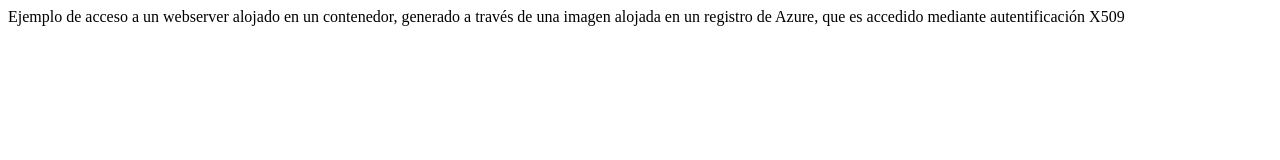
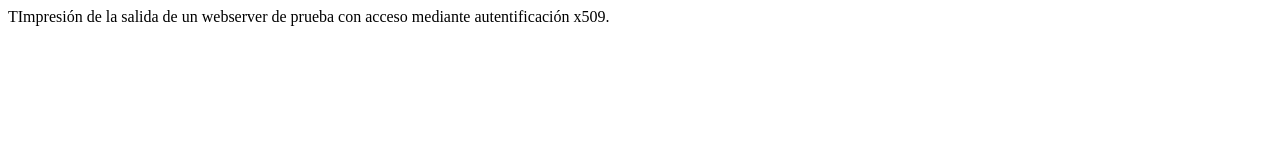
Before and after one commit to dsalvatim/Practica2, a plain HTML site: page Ansible/index.html in a window 1280 px wide. Drawn offline with Linux system fonts and the light colour scheme.

Commit message:
Version final

```diff
--- a/Ansible/index.html
+++ b/Ansible/index.html
@@ -1 +1 @@
-<p>Ejemplo de acceso a un webserver alojado en un contenedor, generado a través de una imagen alojada en un registro de Azure, que es accedido mediante autentificación X509</p>
+<p>TImpresión de la salida de un webserver de prueba con acceso mediante autentificación x509.</p>
```
Also changed, not shown: 10 other files.
